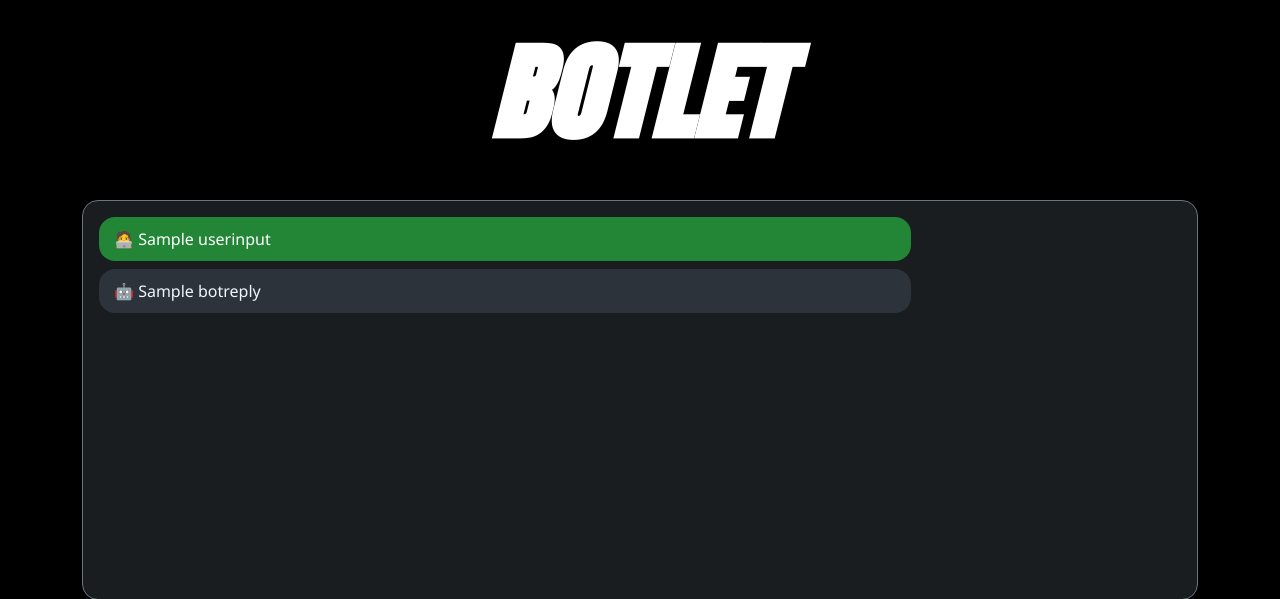
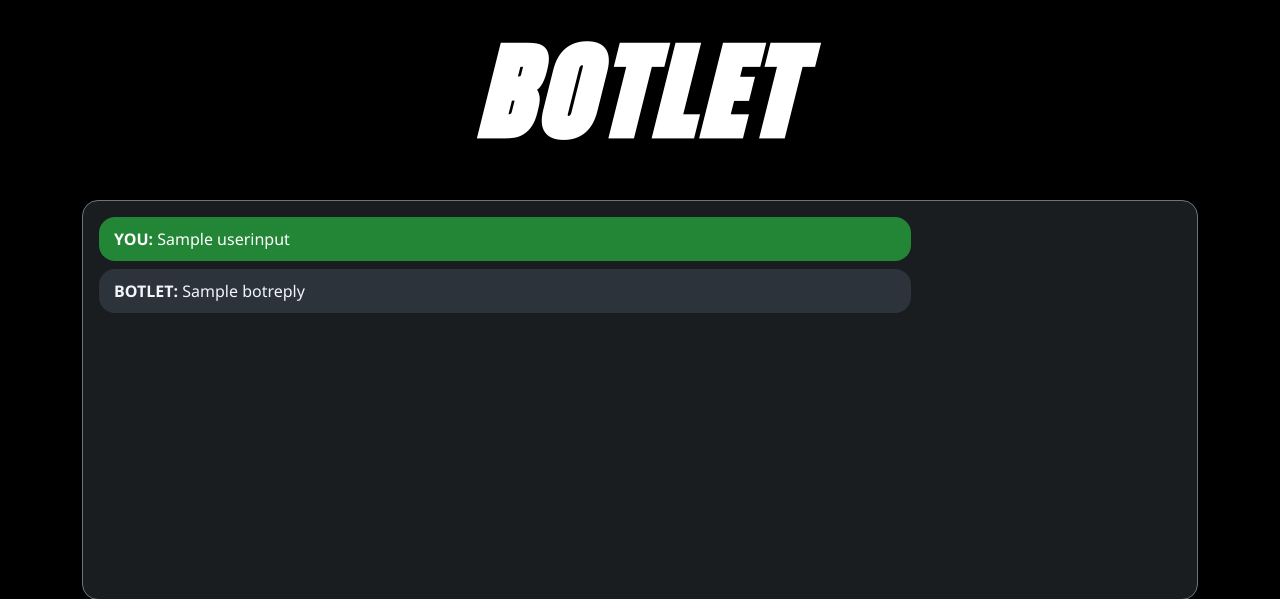
Before and after one commit to SR-005/Botlet, a Flask app: template templates/index.html in a window 1280 px wide. Shown: the top 599 px of the page. Run offline with Flask 3, Linux system fonts and the light colour scheme; the template is opened without the code that fills it: most values are stand-ins (such as "Sample title", 1, 10 or a date in 2020).

Commit message:
minute styling adjustments

```diff
--- a/static/style.css
+++ b/static/style.css
@@ -11,7 +11,7 @@ body {
 
 .fw-bold{
     font-family: "Brunson";
-    letter-spacing: 3px;
+    letter-spacing: 8px;
     font-style: italic;
     font-size: 120px;
 }
--- a/templates/index.html
+++ b/templates/index.html
@@ -21,8 +21,8 @@
       <!-- 🗨️ Chat Scrollable Box -->
       <div id="chat-box" class="flex-grow-1 overflow-auto my-3 p-3 bg-dark-subtle rounded-4 border border-secondary">
         {% if userinput %}
-          <div class="chat-bubble user mb-2">🧑‍💻 {{ userinput }}</div>
-          <div class="chat-bubble bot mb-2">🤖 {{ botreply }}</div>
+            <div class="chat-bubble user mb-2"><strong>YOU:</strong> {{ userinput }}</div>
+            <div class="chat-bubble bot mb-2"><strong>BOTLET:</strong> {{ botreply }}</div>
         {% else %}
           <p class="text-muted text-center">Start a conversation with Botlet...</p>
         {% endif %}
```
